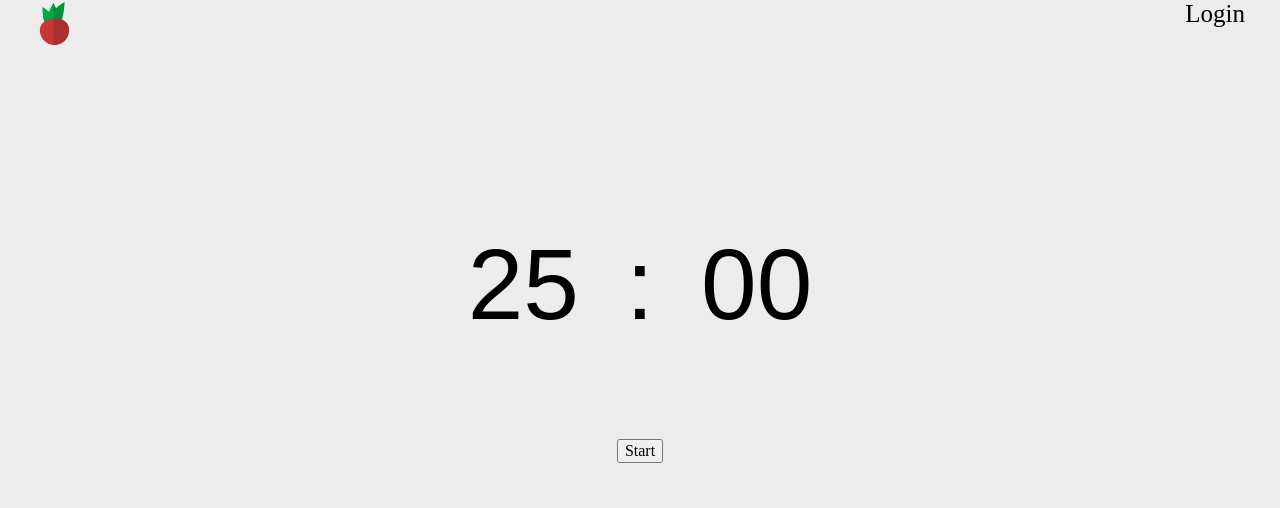
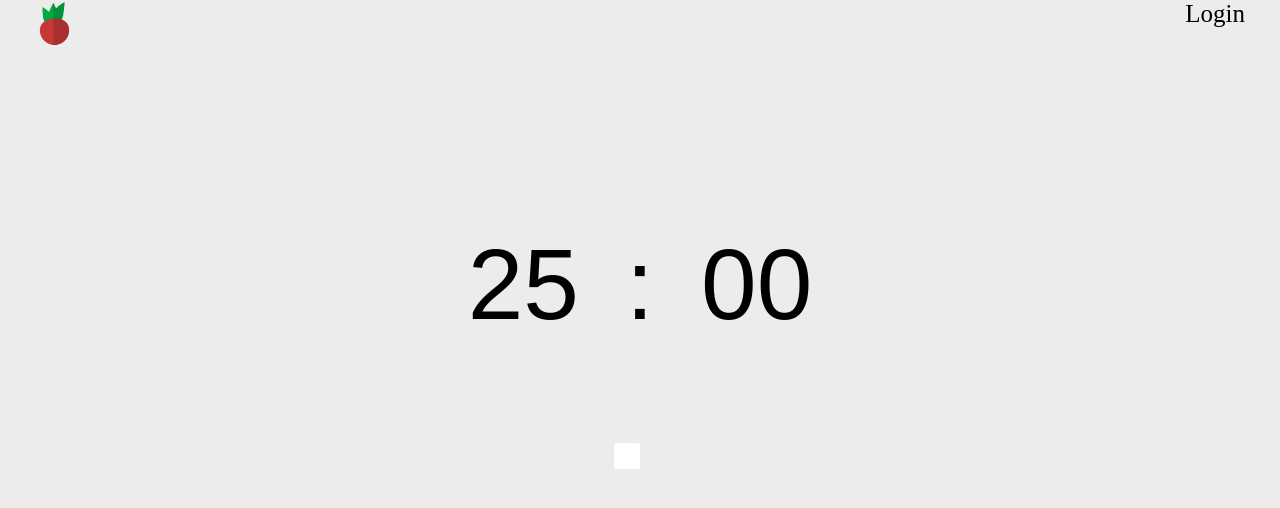
Before and after one commit to aaooki/cherrypandora, a Vue app: page / in a window 1280 px wide. Shown: the top 508 px of the page. Built offline with nearby package versions, Linux system fonts and the light colour scheme.

Commit message:
Add TimerSwitch component for toggling the timer

```diff
--- a/frontend/components/Timer.vue
+++ b/frontend/components/Timer.vue
@@ -9,30 +9,38 @@
         </div>
       </div>
       <div class="row">
-        <button v-on:click="setTime()">Start</button>
+        <timer-switch @output="state => switchChecked = state" @switch-click="setTime"></timer-switch>
       </div>
     </div>
   </div>
 </template>
 
 <script>
+  import TimerSwitch from './TimerSwitch.vue'
+
   export default {
+    components: {
+      'timer-switch': TimerSwitch
+    },
     data() {
       return {
         minutes: '25',
         seconds: '00',
-        intervalTimer: undefined
+        intervalTimer: undefined,
+        switchChecked: false
       }
     },
     methods: {
       setTime() {
-        clearInterval(this.intervalTimer);
+        if (this.switchChecked) {
+          this.stop();
+        } else {
+          let minutesToRun = document.querySelector("#minutes").textContent;
+          let secondsToRun = document.querySelector("#seconds").textContent;
+          let seconds      = parseInt(minutesToRun) * 60 + parseInt(secondsToRun);
 
-        let minutesToRun = document.querySelector("#minutes").textContent;
-        let secondsToRun = document.querySelector("#seconds").textContent;
-        let seconds      = parseInt(minutesToRun) * 60 + parseInt(secondsToRun);
-
-        this.start(seconds);
+          this.start(seconds);
+        }
       },
       start(seconds) {
         const now = Date.now();
--- /dev/null
+++ b/frontend/components/TimerSwitch.vue
@@ -0,0 +1,72 @@
+<template>
+  <label class="switch">
+    <input type="checkbox" @change="onChange" @click="$emit('switch-click')">
+    <span class="slider"></span>
+  </label>
+</template>
+
+<script>
+  export default {
+    methods: {
+      onChange(event) {
+        this.$emit("output", event.target.checked)
+      }
+    }
+  }
+</script>
+
+<style scoped>
+  :root {
+    --switch-on-color: #1E824C;
+    --switch-off-color: #f04124;
+  }
+
+  .switch {
+    position: relative;
+    display: inline-block;
+    width: 60px;
+    height: 34px;
+
+    & input { display:none; }
+  }
+
+  .slider {
+    position: absolute;
+    cursor: pointer;
+    top: 0;
+    left: 0;
+    right: 0;
+    bottom: 0;
+    background-color: var(--switch-on-color);
+    -webkit-transition: .4s;
+    transition: .4s;
+    border-radius: 4px;
+
+    &:before {
+      position: absolute;
+      content: "";
+      height: 26px;
+      width: 26px;
+      left: 4px;
+      bottom: 4px;
+      background-color: white;
+      -webkit-transition: .4s;
+      transition: .4s;
+      border-radius: 10%;
+    }
+  }
+
+  input:checked + .slider {
+    background-color: var(--switch-off-color);
+  }
+
+  input:focus + .slider {
+    box-shadow: 0 0 1px var(--switch-off-color);
+  }
+
+  input:checked + .slider:before {
+    -webkit-transform: translateX(26px);
+    -ms-transform:     translateX(26px);
+    transform:         translateX(26px);
+  }
+</style>
```
